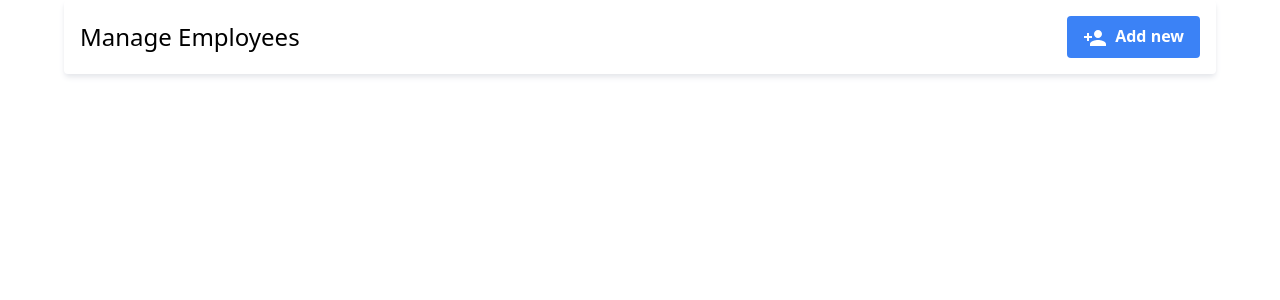
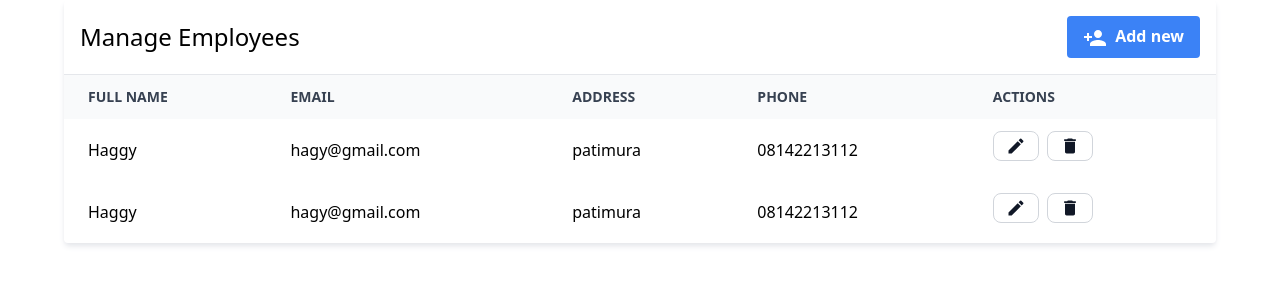
Before and after one commit to muhammadHaggy/employee-database, a Next.js app: page / in a window 1280 px wide. Shown: the top 300 px of the page. Built offline with nearby package versions, Linux system fonts and the light colour scheme.

Commit message:
add table

```diff
--- a/src/components/Layout.tsx
+++ b/src/components/Layout.tsx
@@ -2,7 +2,7 @@ import Head from "next/head";
 import { PropsWithChildren } from "react";
 
 export const Layout = ({ children }: PropsWithChildren) =>
-    <main className="vh-100 max-w-full m-0 rounded bg-white shadow-md shadow-gray-200 overflow-hidden sm:mx-16 sm:my-auto sm:max-w-7xl">
+    <main className="vh-100 max-w-full m-0 rounded bg-white shadow-md shadow-gray-200 overflow-hidden md:mx-16 md:my-auto md:max-w-7xl">
         <Head>
             <title>Database Pegawai KSP Indosurya</title>
         </Head>
--- /dev/null
+++ b/src/components/Table.tsx
@@ -0,0 +1,41 @@
+import EditIcon from '@mui/icons-material/Edit';
+import DeleteIcon from '@mui/icons-material/Delete';
+export const Table = () =>
+    <div className="relative overflow-x-auto">
+        <table className="table-auto w-full text-sm text-left">
+            <thead className="text-s font-bold text-gray-700 uppercase bg-gray-50 ">
+                <tr>
+                    <th className="px-6 py-3">Full name</th>
+                    <th className="px-6 py-3">Email</th>
+                    <th className="px-6 py-3">Address</th>
+                    <th className="px-6 py-3">Phone</th>
+                    <th className="px-6 py-3">Actions</th>
+                </tr>
+            </thead>
+            <tbody>
+                <Row name="Haggy" email="hagy@gmail.com" address="patimura" phoneNumber="08142213112" />
+                <Row name="Haggy" email="hagy@gmail.com" address="patimura" phoneNumber="08142213112" />
+
+            </tbody>
+        </table>
+    </div>
+
+interface RowData {
+    name: string,
+    email: string,
+    address: string,
+    phoneNumber: string
+}
+const Row = ({ name, email, address, phoneNumber }: RowData) =>
+    <tr>
+        <td className="px-6 py-3 text-base">{name}</td>
+        <td className="px-6 py-3 text-base">{email}</td>
+        <td className="px-6 py-3 text-base">{address}</td>
+        <td className="px-6 py-3 text-base">{phoneNumber}</td>
+        <td className="px-6 py-3">
+            <button type="button" className="text-gray-900 bg-white border border-gray-300 focus:outline-none hover:bg-gray-100 focus:ring-4 focus:ring-gray-200 font-medium rounded-lg text-xs px-3 py-1 mr-2 mb-2"><EditIcon fontSize='small' /></button>
+            <br className="block lg:hidden" />
+            <button type="button" className="text-gray-900 bg-white border border-gray-300 focus:outline-none hover:bg-red-800 focus:ring-4 focus:ring-red-200 font-medium rounded-lg text-xs px-3 py-1 mr-2 mb-2"><DeleteIcon fontSize='small' /></button>
+
+        </td>
+    </tr>
--- a/src/pages/index.tsx
+++ b/src/pages/index.tsx
@@ -3,11 +3,14 @@ import Head from "next/head";
 import Link from "next/link";
 import { Header } from "../components/Header";
 import { Layout } from "../components/Layout";
+import { Table } from "../components/Table";
 
 const Home: NextPage = () => {
   return (
     <Layout>
-      <Header></Header>
+      <Header/>
+      <hr className="h-px bg-gray-200 border-0 dark:bg-gray-700"></hr>
+      <Table />
     </Layout>
   );
 };
```
